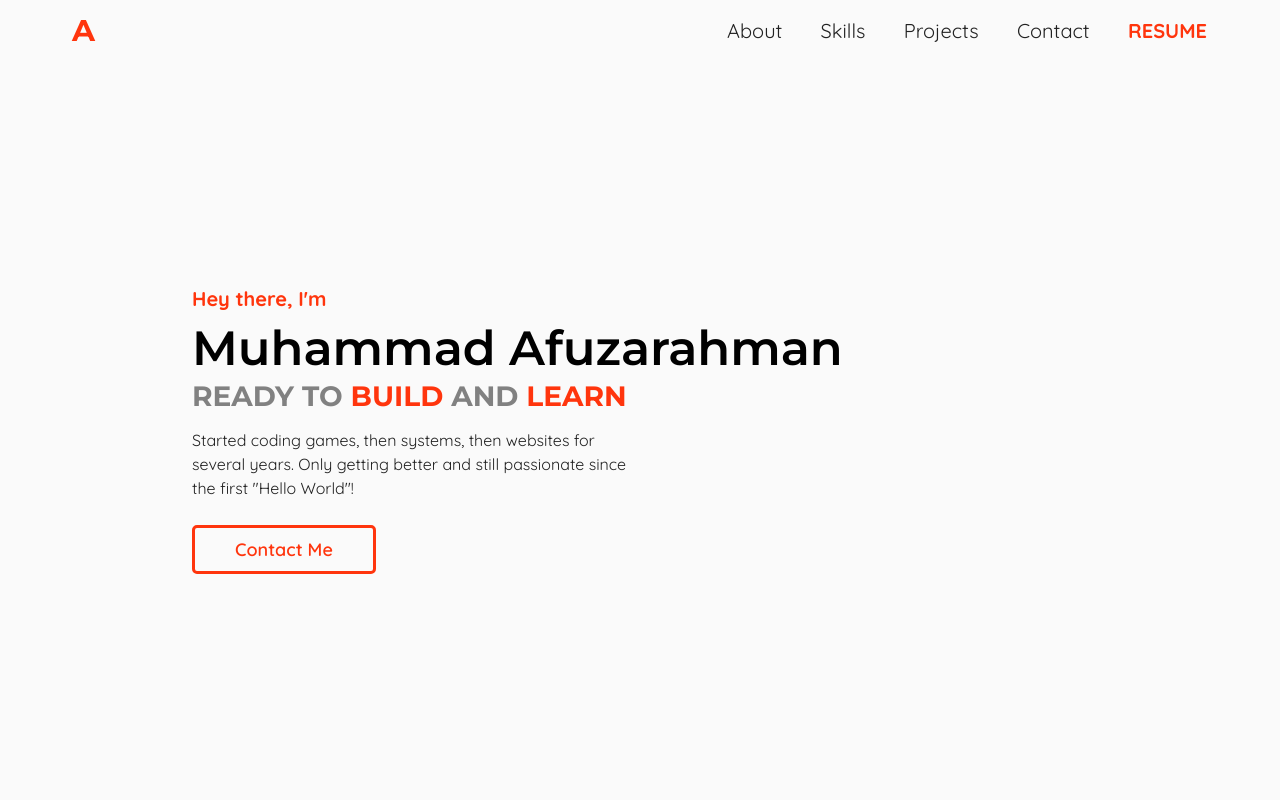
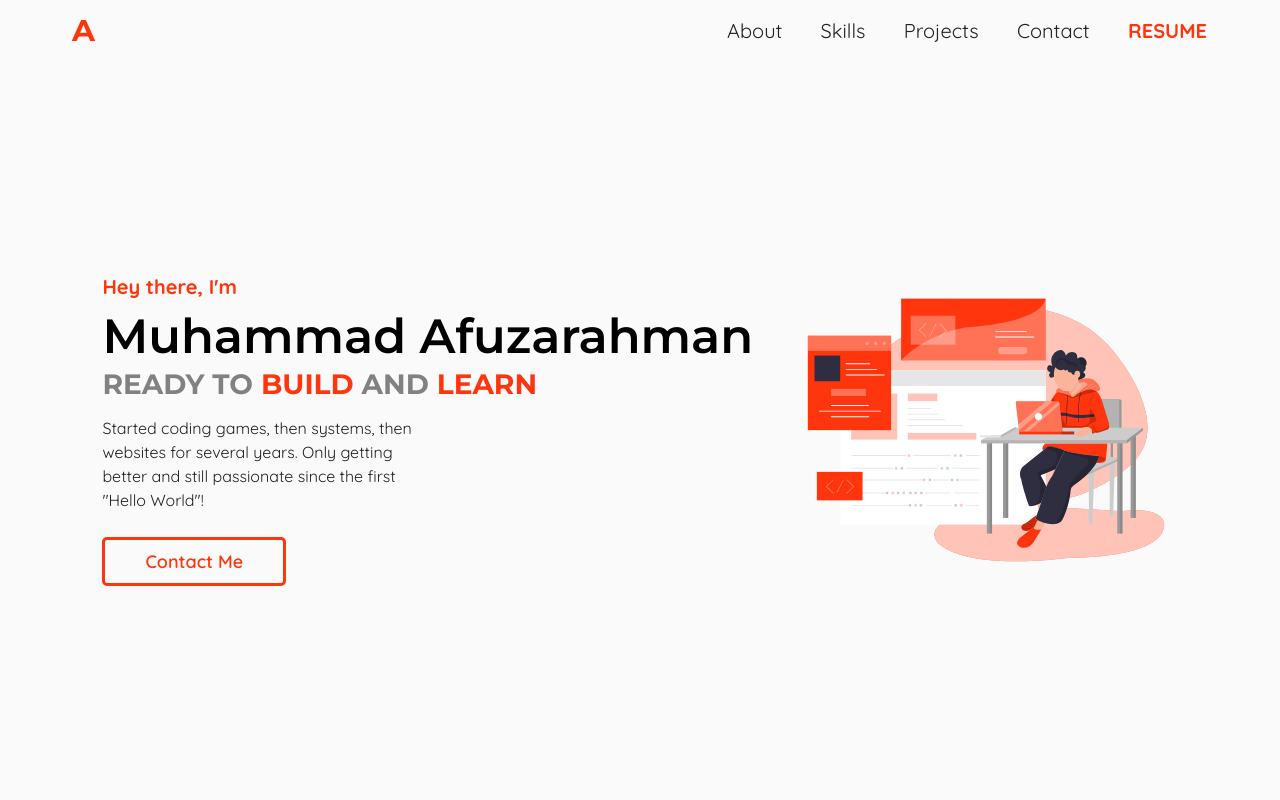
Before and after one commit to afutofu/afutofu.github.io, a React (Create React App) app: page / in a window 1280 px wide. Shown: the top 800 px of the page. Built offline with nearby package versions, Linux system fonts and the light colour scheme.

Commit message:
Add home image SVG

```diff
--- a/src/components/Home.js
+++ b/src/components/Home.js
@@ -2,6 +2,7 @@ import React, { useRef, useEffect, useCallback } from "react";
 import styled, { ThemeProvider } from "styled-components";
 import { gsap, TimelineLite, Power3 } from "gsap";
 import { ScrollTrigger } from "gsap/ScrollTrigger";
+import softwareDevSVG from "../assets/software-developer.svg";
 gsap.registerPlugin(ScrollTrigger);
 
 const HomeComp = styled.div`
@@ -19,8 +20,23 @@ const HomeComp = styled.div`
 `;
 
 const Container = styled.div`
-  margin: 0px 15%;
+  margin: 0px 12%;
   position: relative;
+  display: flex;
+  align-items: center;
+
+  #home-image {
+    width: 30vw;
+    margin-left: 20px;
+
+    @media only screen and (max-width: 992px) {
+      display: none;
+    }
+  }
+
+  @media only screen and (max-width: 1600px) {
+    margin: 0px 8%;
+  }
 
   @media only screen and (max-width: 992px) {
     margin: 0px 10%;
@@ -219,6 +235,7 @@ const Home = ({ getHomeTl }) => {
   let motto = useRef(null);
   let description = useRef(null);
   let button = useRef(null);
+  let homeImage = useRef(null);
 
   const getTimeline = useCallback(
     (tl) => {
@@ -231,7 +248,7 @@ const Home = ({ getHomeTl }) => {
     let tl = new TimelineLite();
 
     tl.staggerFrom(
-      [introduction, name, motto, description, button],
+      [introduction, name, motto, description, button, homeImage],
       0.6,
       {
         y: 100,
@@ -274,6 +291,12 @@ const Home = ({ getHomeTl }) => {
             </a>
           </ThemeProvider>
         </Content>
+        <img
+          ref={(el) => (homeImage = el)}
+          id="home-image"
+          src={softwareDevSVG}
+          alt="Software Developer Illustration"
+        />
       </Container>
     </HomeComp>
   );
```
Also changed, not shown: src/assets/software-developer.svg (added).
